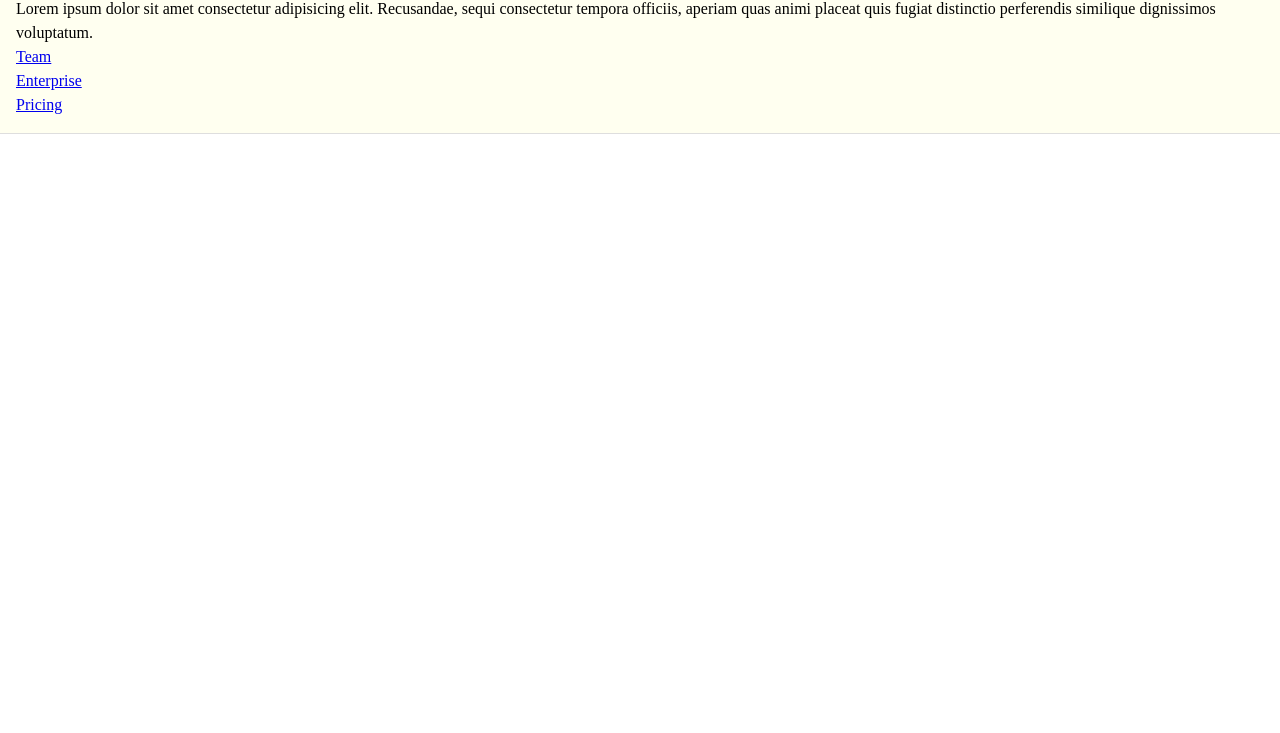
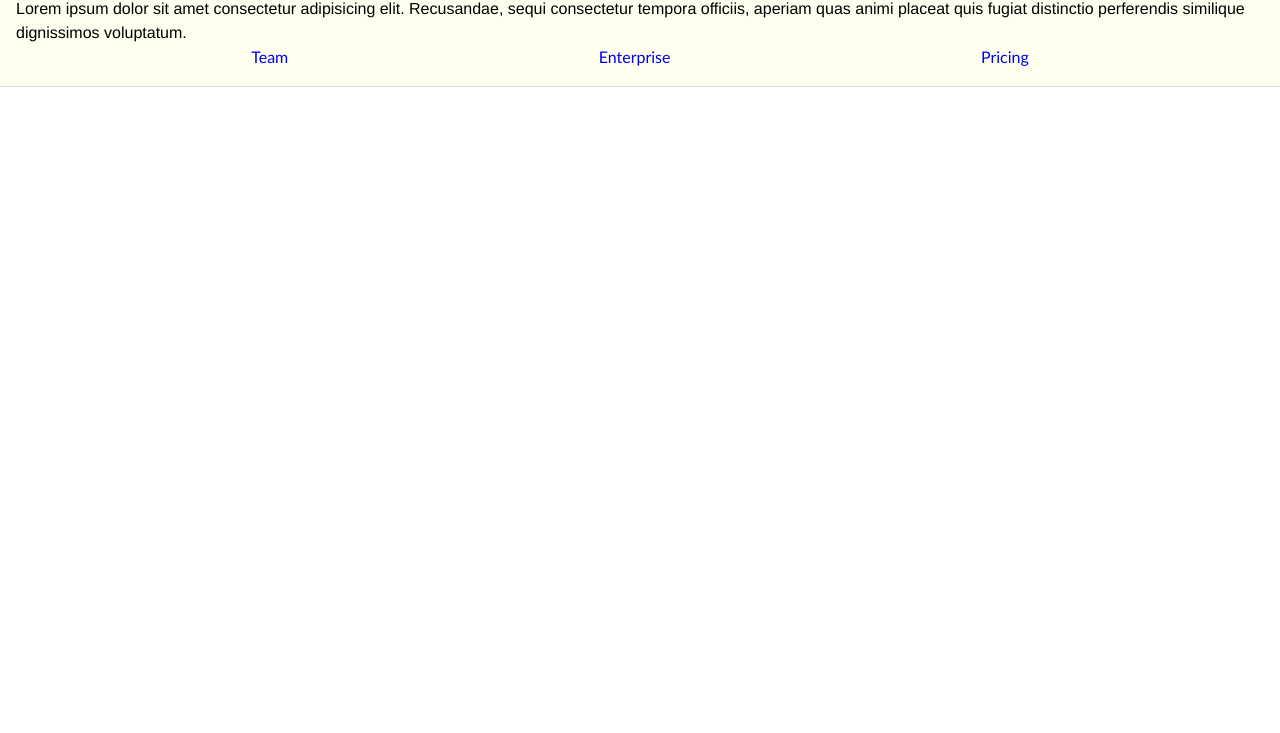
Before and after one commit to bconnell3/web-usability-2-02, a plain HTML site: page index.html in a window 1280 px wide. Shown: the part 67-800 px from the top of the page. Drawn offline with Linux system fonts and the light colour scheme.

Commit message:
better header
working making a better header

```diff
--- a/css/styles.css
+++ b/css/styles.css
@@ -2,4 +2,23 @@ header {
     border-bottom: 1px solid rgb(222, 222, 222);
     padding: 1rem;
     background-color: ivory;
+    display: flex;
+    flex-direction: column;
+    justify-content: space-between;
+    align-items: center;
 }
+
+a {
+    text-decoration: none;
+    font-family: 'Gill Sans', 'Gill Sans MT', Calibri, 'Trebuchet MS', sans-serif;
+}
+
+.nav-links {
+    display: flex;
+    justify-content: space-around;
+    width: 85vw;
+}
+
+p{
+    font-family: 'Franklin Gothic Medium', 'Arial Narrow', Arial, sans-serif;
+}
--- a/index.html
+++ b/index.html
@@ -9,9 +9,7 @@
     <link rel="stylesheet" href="css/styles.css">
 </head>
 <body>
-
     <header>
-        <div class="flex-container">
             <h1>Web Usability 2</h1>
             <p>Lorem ipsum dolor sit amet consectetur adipisicing elit. Recusandae, sequi consectetur tempora officiis, aperiam quas animi placeat quis fugiat distinctio perferendis similique dignissimos voluptatum.</p>
             <nav>
@@ -21,8 +19,6 @@
                     <li><a href="pricing.html">Pricing</a></li>
                 </ul>
             </nav>
-        </div>
     </header>
-
 </body>
 </html>
```
